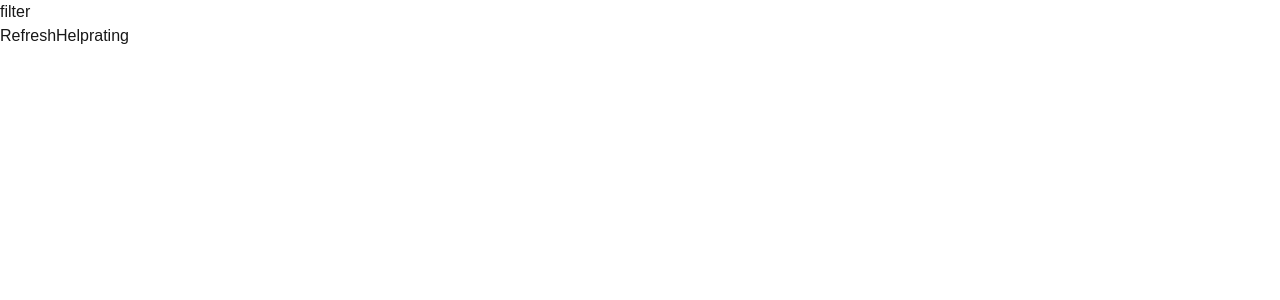
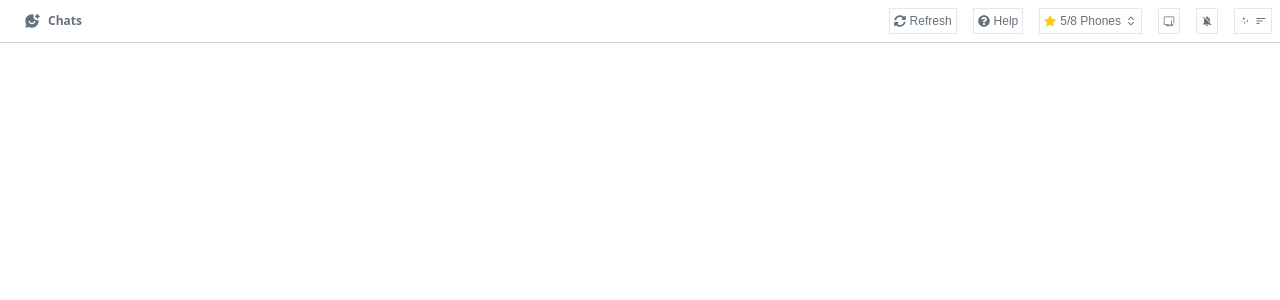
Before and after one commit to jasir-pv/Periskope-App, a Next.js app: page / in a window 1280 px wide. Shown: the top 300 px of the page. Built offline with nearby package versions, Linux system fonts and the light colour scheme.

Commit message:
feat: header section completed

```diff
--- a/app/page.tsx
+++ b/app/page.tsx
@@ -1,4 +1,4 @@
-import Header from "@/src/components/Header";
+import Header from "@/components/Header";
 import Image from "next/image";
 
 export default function Home() {
--- /dev/null
+++ b/components/Header.tsx
@@ -0,0 +1,55 @@
+'use client'
+
+import React from 'react'
+import { FaQuestionCircle, FaStar, FaSyncAlt } from 'react-icons/fa'
+import { MdNotificationsOff, MdOutlineSort } from 'react-icons/md'
+import { RiChatSmileAiFill, RiExpandUpDownLine } from 'react-icons/ri'
+import { VscDesktopDownload } from 'react-icons/vsc'
+import { WiStars } from 'react-icons/wi'
+
+type Props = {}
+
+const Header = (props: Props) => {
+  return (
+    <div className='p-2 bg-primary-light border-b border-gray-300 flex justify-between items-center'>
+        <div className='flex flex-row  items-center gap-2 ml-4'>
+                <RiChatSmileAiFill  className='text-muted'/>
+                <h2 className='text-xs text-muted font-sans font-semibold'>Chats</h2>
+        </div>
+
+          <div className='flex gap-4'>
+              <div className='flex items-center text-xs gap-1 text-muted p-1 border'>
+                <FaSyncAlt />
+              <button> Refresh</button>
+              </div>
+
+             <div className='flex items-center text-xs gap-1 text-muted p-1 border'>
+                <FaQuestionCircle />
+              <button> Help</button>
+              </div>
+             <div className='flex items-center text-xs gap-1 text-muted p-1 border'>
+                <FaStar className='text-yellow-400'/>
+              <button> 5/8 Phones</button>
+              <RiExpandUpDownLine />
+              </div>
+
+
+              <div className='flex items-center text-xs gap-1 text-muted p-1 border'>
+                 <VscDesktopDownload />
+              </div>
+
+              <div className='flex items-center text-xs gap-1 text-muted p-1 border'>
+                <MdNotificationsOff  />
+              </div>
+
+              <div className='flex items-center text-xs gap-1 text-muted p-1 border'>
+                <WiStars />
+                <MdOutlineSort />
+              </div>
+          </div>
+
+    </div>
+  )
+}
+
+export default Header
--- a/src/components/Header.tsx
+++ /dev/null
@@ -1,27 +0,0 @@
-'use client'
-
-import React from 'react'
-
-type Props = {}
-
-const Header = (props: Props) => {
-  return (
-    <div className='p-4 bg-gray-100 border-b border-gray-300'>
-        <div className='flex justify-between items-center'>
-                <div className='font-semibold'> filter</div>
-
-                <div>
-                    <button className='text-gray-600'>Refresh</button>
-                    <button>Help</button>
-                    <button>rating</button>
-                </div>
-        </div>
-
-        <div>
-
-        </div>
-    </div>
-  )
-}
-
-export default Header
```
Also changed, not shown: package.json (+6 -5 lines), components/RightBar.tsx (renamed from src/components/RightBar.tsx), components/Sidebar.tsx (renamed from src/components/Sidebar.tsx), 1 other file (tests, documents, lock files or other folders).
